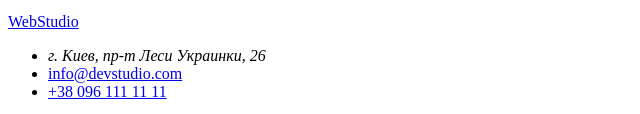
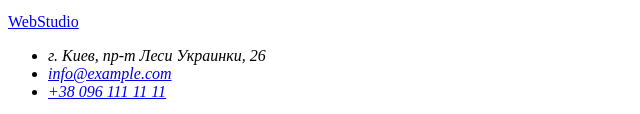
Before and after one commit to antonina94/goit-markup-hw-01, a plain HTML site: page index.html in a window 1280 px wide. Shown: the part 2394-2508 px from the top of the page, 0-640 px from the left. Drawn offline with Linux system fonts and the light colour scheme.

Commit message:
Добавляет разметку макета

```diff
--- a/index.html
+++ b/index.html
@@ -120,11 +120,13 @@
     <footer>
       <!--Подвал-->
       <a href="/"> WebStudio </a>
-      <ul>
-        <li><address>г. Киев, пр-т Леси Украинки, 26</address></li>
-        <li><a href="mailto:info@devstudio.com">info@devstudio.com</a></li>
-        <li><a href="tel:+380961111111">+38 096 111 11 11</a></li>
-      </ul>
+      <address>
+        <ul>
+          <li>г. Киев, пр-т Леси Украинки, 26</li>
+          <li><a href="mailto:info@example.com">info@example.com</a></li>
+          <li><a href="tel:+380961111111">+38 096 111 11 11</a></li>
+        </ul>
+      </address>
     </footer>
   </body>
 </html>
```
